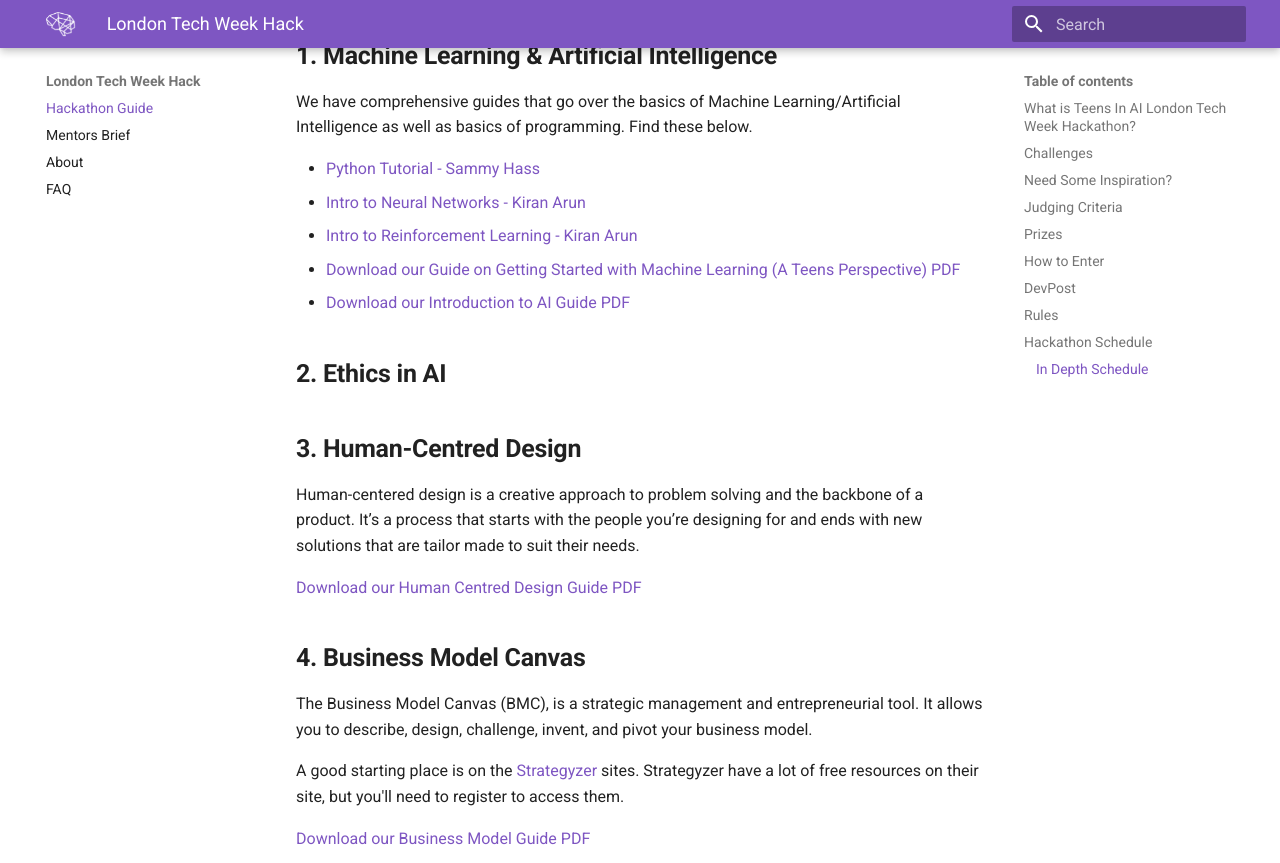
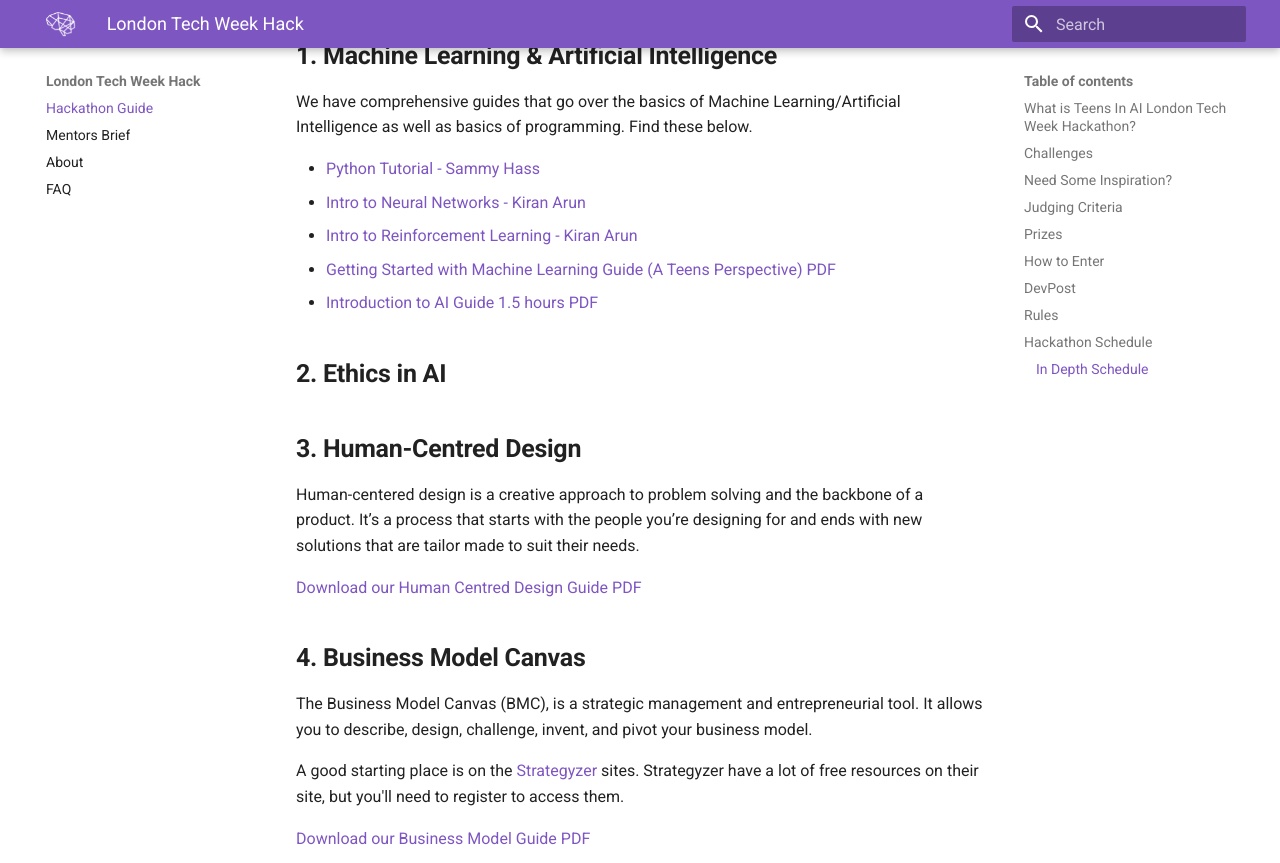
Before and after one commit to elenasinel/tech-week, an MkDocs documentation site: the page built from docs/index.md, in a window 1280 px wide and 900 px high, scrolled down 6765 px, cut to the strip 0-863 px from the top of the window. Built offline with MkDocs 1.6.1 and Material for MkDocs 9.7.7, drawn with Linux system fonts in a browser that asks for light colours.

Commit message:
Update Documentation “index”

```diff
--- a/docs/index.md
+++ b/docs/index.md
@@ -121,8 +121,8 @@
 * [Python Tutorial - Sammy Hass](https://github.com/SammyHass)
 * [Intro to Neural Networks - Kiran Arun](https://github.com/KiranArun)
 * [Intro to Reinforcement Learning - Kiran Arun](https://github.com/KiranArun/Reinforcement_Learning-101-demo)
-* [Download our Guide on Getting Started with Machine Learning (A Teens Perspective)  PDF](https://drive.google.com/open?id=1JhmVrrI5JhPylJVna4NFU7UWyDhTRNnv)
-* [Download our Introduction to AI Guide PDF](https://drive.google.com/open?id=1sHcZzhHqwhZ86arIqWhmbvUTqb5vT5tc)
+* [Getting Started with Machine Learning Guide (A Teens Perspective)  PDF](https://drive.google.com/open?id=1JhmVrrI5JhPylJVna4NFU7UWyDhTRNnv)
+* [Introduction to AI Guide 1.5 hours PDF](https://drive.google.com/open?id=1sHcZzhHqwhZ86arIqWhmbvUTqb5vT5tc)
 
 ## **2. Ethics in AI**
 
```
